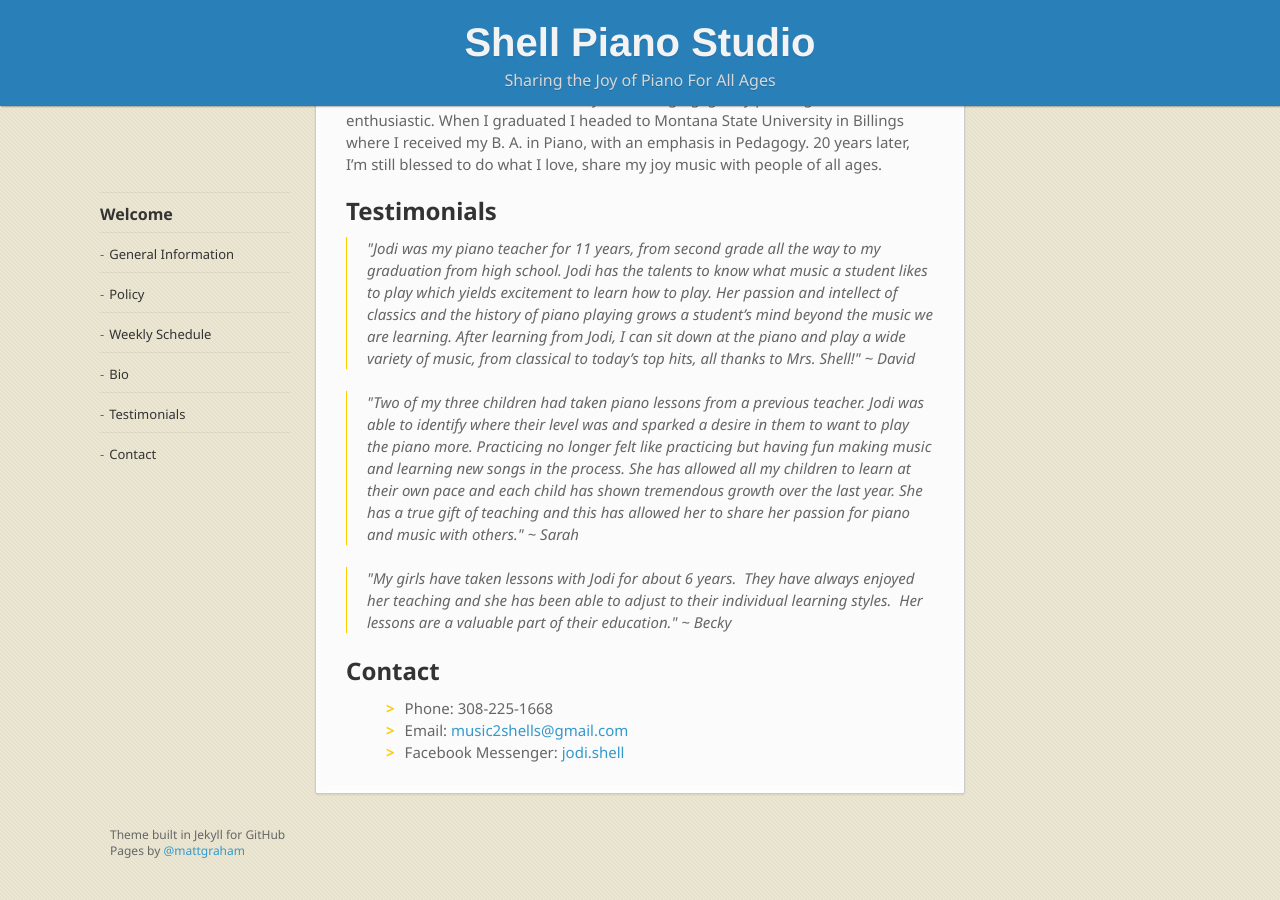
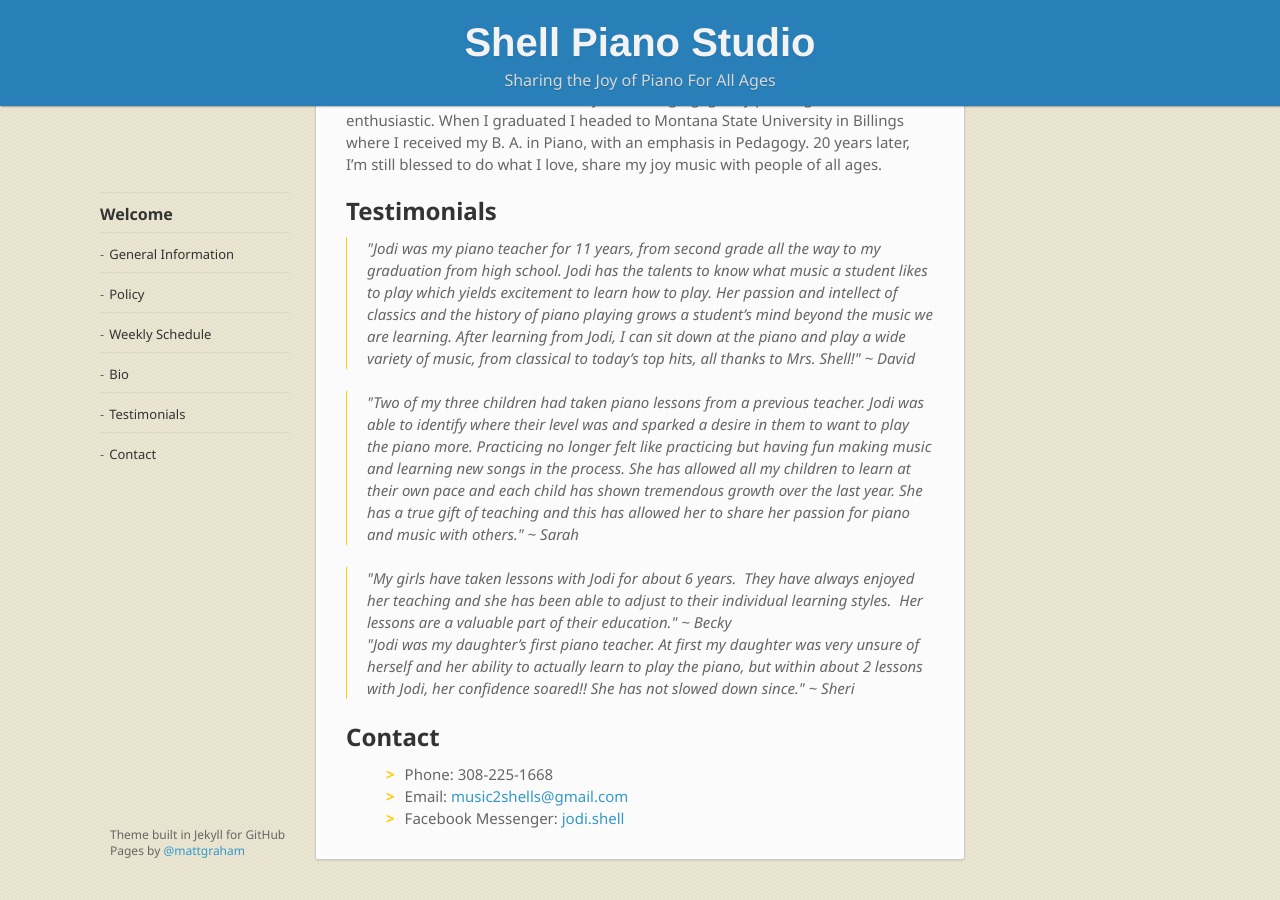
Before and after one commit to trentonshell/shellpiano, a Jekyll site: the page built from index.md, in a window 1280 px wide and 900 px high, scrolled down 2349 px. Built offline with Jekyll 4.4.1, drawn with Linux system fonts in a browser that asks for light colours; nearby versions of some CDN libraries; some web fonts are replaced.

Commit message:
Update Testimonials

```diff
--- a/_layouts/home.html
+++ b/_layouts/home.html
@@ -59,6 +59,11 @@
       "My girls have taken lessons with Jodi for about 6 years.  They have always enjoyed her teaching and she has been able to adjust to their individual learning styles.  Her lessons are a valuable part of their education."
       ~ Becky
     </blockquote>
+
+    <blockquote>
+      "Jodi was my daughter’s first piano teacher. At first my daughter was very unsure of herself and her ability to actually learn to play the piano, but within about 2 lessons with Jodi, her confidence soared!! She has not slowed down since."
+      ~ Sheri
+    </blockquote>
     <br>
 
     <h2>Contact</h2>
```
